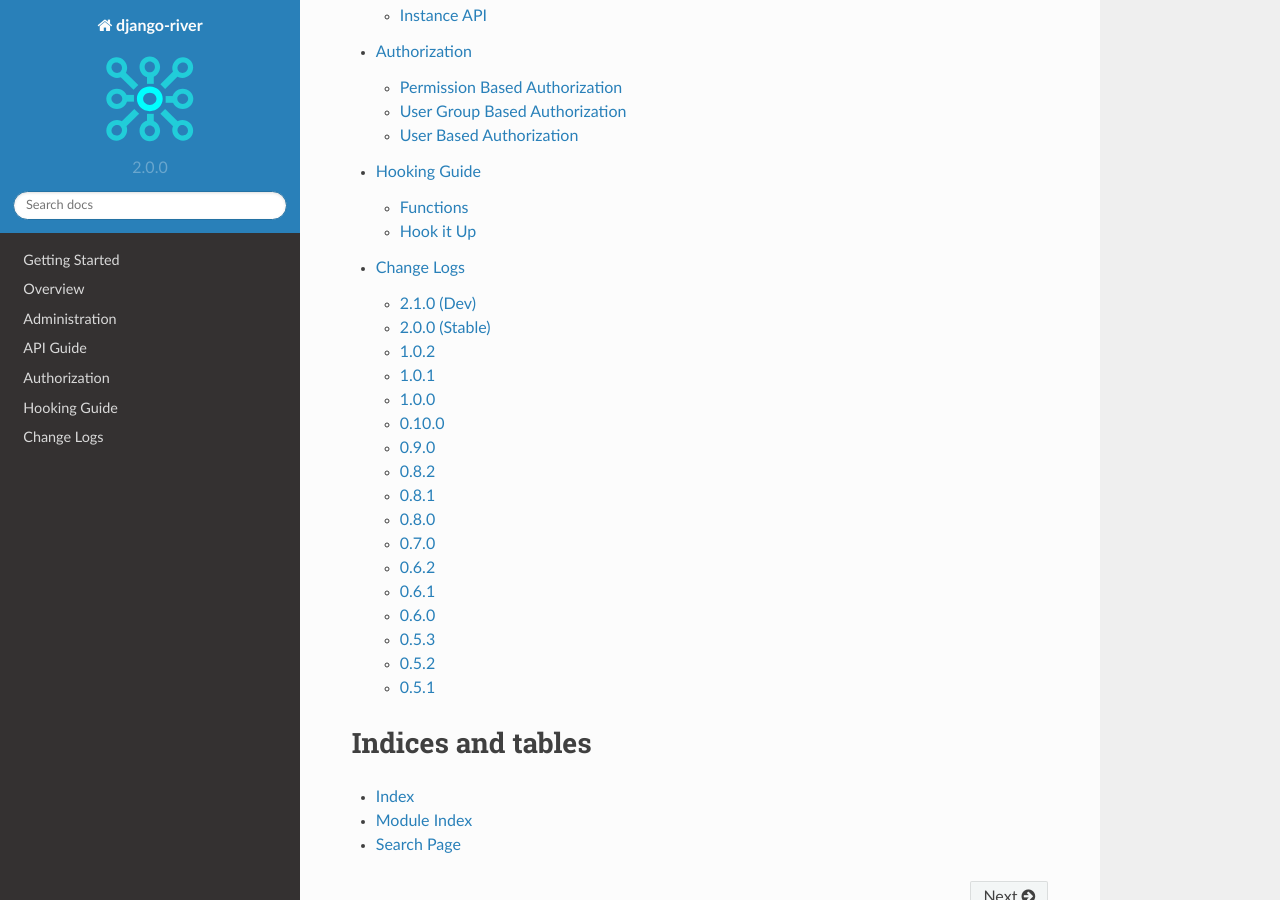
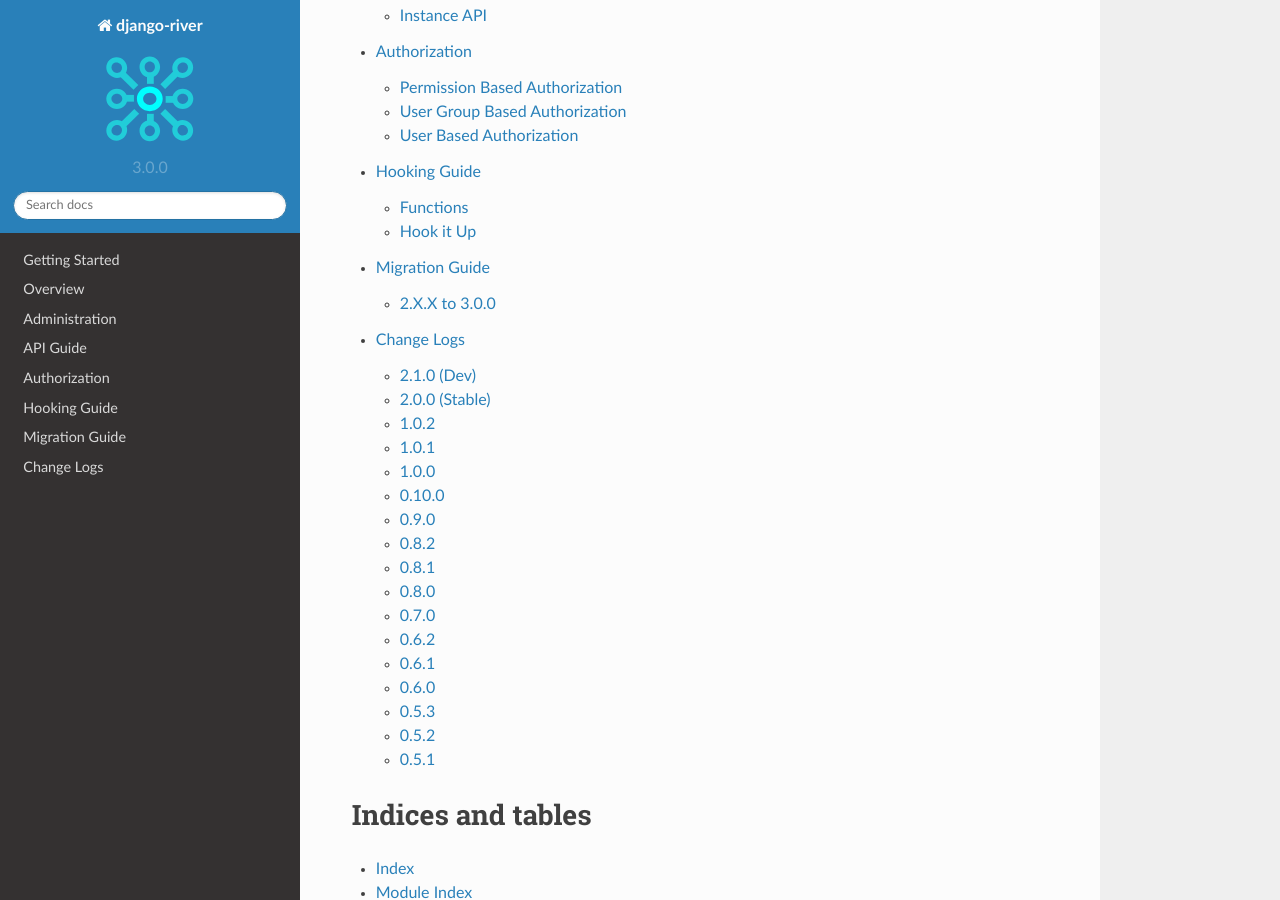
Before and after one commit to javrasya/django-river, a Sphinx documentation site: the page built from docs/index.rst, in a window 1280 px wide and 900 px high, scrolled down 1064 px. Built offline with Sphinx 7.4.7 and the Read the Docs theme 2.0.0, drawn with Linux system fonts in a browser that asks for light colours; pages that are not in the unit, such as notebooks, are missing from menus.

Commit message:
Have migration section in the documentation

```diff
--- a/docs/conf.py
+++ b/docs/conf.py
@@ -57,9 +57,9 @@ author = u'Ahmet DAL'
 # built documents.
 #
 # The short X.Y version.
-version = '2.0.0'
+version = '3.0.0'
 # The full version, including alpha/beta/rc tags.
-release = '2.0.0'
+release = '3.0.0'
 
 # The language for content autogenerated by Sphinx. Refer to documentation
 # for a list of supported languages.
--- a/docs/index.rst
+++ b/docs/index.rst
@@ -51,6 +51,7 @@ Contents
    api/index
    authorization
    hooking/index
+   migration/index
    changelog
 
 
--- /dev/null
+++ b/docs/migration/index.rst
@@ -0,0 +1,10 @@
+.. _migration_guide:
+
+Migration Guide
+=============
+
+.. toctree::
+    :maxdepth: 2
+
+    migration_2_to_3
+    hooking
--- a/setup.py
+++ b/setup.py
@@ -15,7 +15,7 @@ except IOError as err:
 
 setup(
     name='django-river',
-    version='2.1.0',
+    version='3.0.0',
     author='Ahmet DAL',
     author_email='ceahmetdal@gmail.com',
     packages=find_packages(),
```
Also changed, not shown: README.rst (+15 -0 lines), docs/migration/migration_2_to_3.rst (added, +12 -0 lines).
